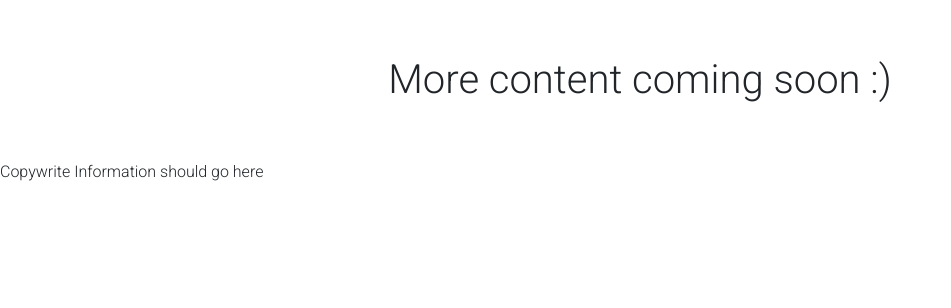
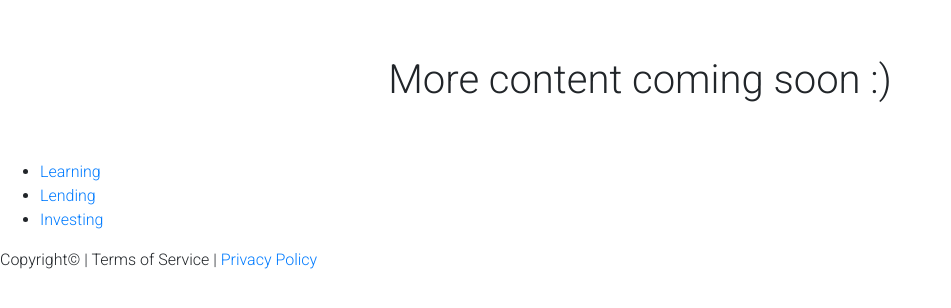
Before and after one commit to PeterY18/opentrellisFront, a Django app: page /aboutus/ in a window 1280 px wide. Shown: the part 64-372 px from the top of the page, without its empty margins (0-951 px from the left). Run offline with Django 3.2, Linux system fonts and the light colour scheme; some libraries are stand-ins or nearby versions.

Commit message:
start on footer, more to come

```diff
--- a/opentrellisFront/templates/opentrellisFront/includes/footer.html
+++ b/opentrellisFront/templates/opentrellisFront/includes/footer.html
@@ -1,4 +1,12 @@
 {% load static %}
-<div>
-    <p>Copywrite Information should go here</p>
+<div id="footer">
+    <div class="column">
+        <ul class="vertical_list">
+            <li><a href="/learning/">Learning</a></li>
+            <li><a href="/lending/">Lending</a></li>
+            <li><a href="/investing/">Investing</a></li>
+        </ul>
+    </div>
+    <p class="copyright">Copyright© |
+    <a href"/">Terms of Service</a> | <a href="/">Privacy Policy</a></p>
 </div>
```
Also changed, not shown: opentrellisFront/static/css/base.css (+35 -0 lines).
